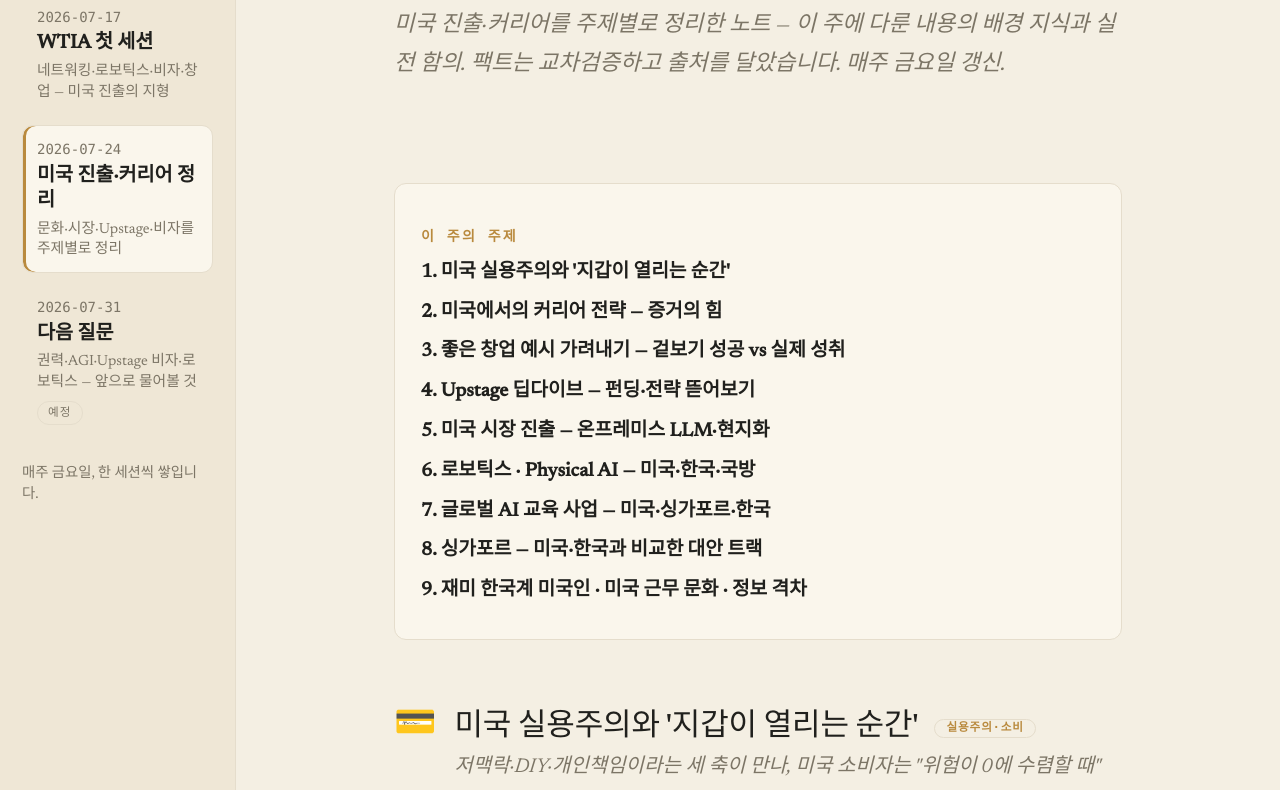
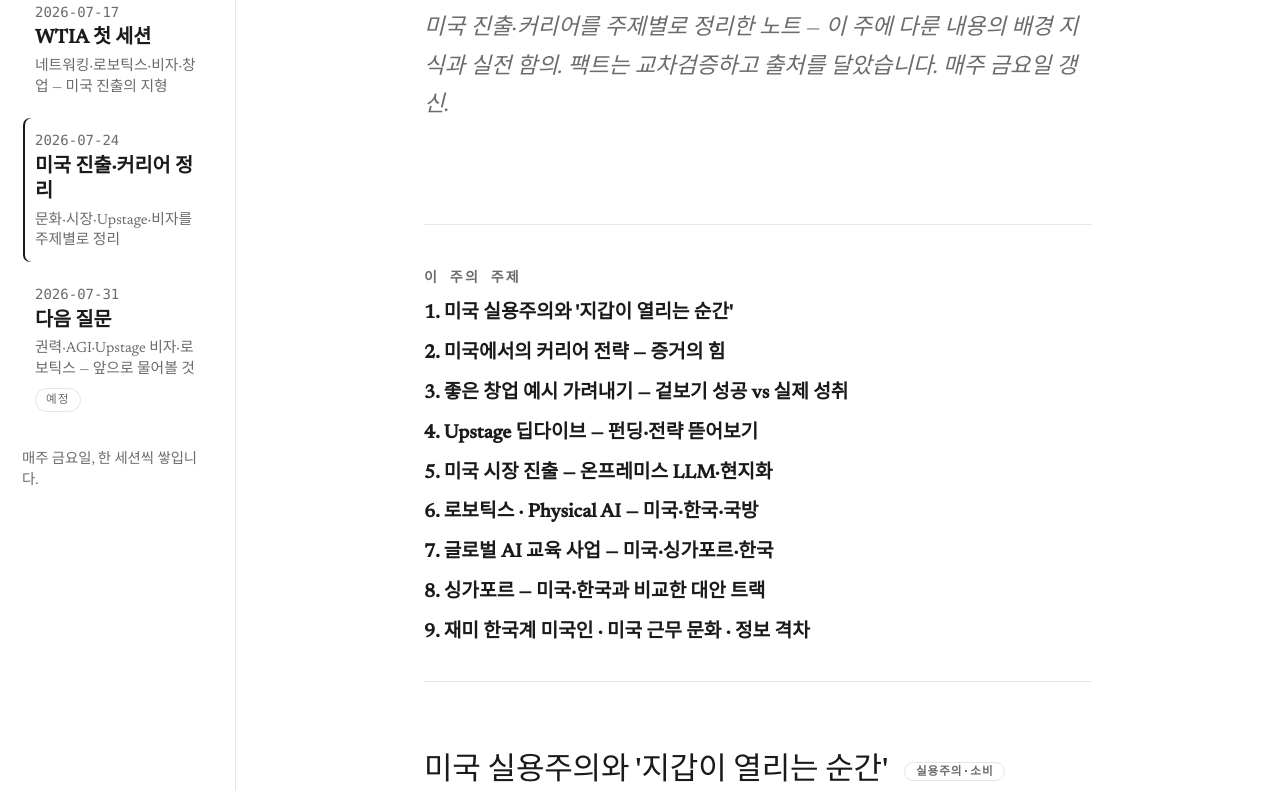
Before and after one commit to bookseal/mentoring, a plain HTML site: page site/2026-07-24.html in a window 1280 px wide. Shown: the part 174-964 px from the top of the page. Drawn offline with Linux system fonts and the light colour scheme.

Commit message:
theme: nav.al 미니멀로 전환 — 흰 바탕 + 검은 세리프 + 회색 헤어라인, 색 제거
- teal/gold 팔레트 → 화이트/블랙/그레이 3톤. 이모지 아이콘·컬러 배지 숨김/그레이스케일.

- 포털 hero SVG(엠블럼) 제거 → 순수 텍스트. 세리프·좁은 칼럼·여백 유지.

Co-Authored-By: Claude Opus 4.8 (1M context) <noreply@anthropic.com>

```diff
--- a/site/theme.css
+++ b/site/theme.css
@@ -1,27 +1,25 @@
 /* ============================================================================
-   theme.css — shared Naval-"Almanack" theme for every page.
-   Palette: cream paper + deep teal-green + muted gold.  Type: Newsreader (EN) +
-   Noto Serif KR (KO), loaded via <link> in each page's <head>.  Mood: minimal,
-   spacious, timeless — subtraction over decoration.
-   All four pages (index + 2026-07-*) link this one sheet; sessions.js unchanged.
+   theme.css — shared theme for every page.  nav.al-minimal: white paper, black
+   serif, thin grey hairlines.  No color — hierarchy comes from size, weight and
+   whitespace only.  Type: Newsreader (EN) + Noto Serif KR (KO), loaded via <link>
+   in each page's <head>.  All pages link this one sheet; sessions.js unchanged.
    ========================================================================== */
 
 :root{
-  /* Naval "Almanack" tokens. Var names kept from the old theme so existing
-     selectors keep working; values are remapped to the book-cover palette. */
-  --bg:#f4efe3;        /* cream paper                     */
-  --bg2:#efe7d6;       /* deeper cream — sidebar          */
-  --card:#faf6ec;      /* card / callout surface          */
-  --fg:#20201d;        /* near-black ink                  */
-  --muted:#7c7566;     /* muted ink                       */
-  --line:#e5ddcc;      /* hairline                        */
+  /* nav.al-minimal tokens. Var names kept from earlier themes so existing
+     selectors keep working; every value collapses to white / black / grey. */
+  --bg:#ffffff;        /* white paper                     */
+  --bg2:#ffffff;       /* sidebar — white, split by a rule */
+  --card:#ffffff;      /* boxes — white, split by a rule   */
+  --fg:#1a1a1a;        /* near-black ink                   */
+  --muted:#6b6b6b;     /* grey meta ink                    */
+  --line:#e6e6e6;      /* thin hairline                    */
 
-  --accent:#1c4a3f;    /* deep teal-green — headings, links, emphasis */
-  --gold:#b98a3e;      /* muted gold — rules, pointers, illustration  */
+  --accent:#1a1a1a;    /* headings, links, emphasis — black */
+  --gold:#8a8a8a;      /* small labels / thin rules — grey  */
 
-  /* legacy names now fold into the two-tone palette (teal + gold) so the
-     multicolor card borders calm down to one voice. */
-  --red:#1c4a3f; --teal:#1c4a3f; --blue:#245b4e; --purple:#6a5344;
+  /* legacy accent names all fold to ink/grey — no color anywhere. */
+  --red:#1a1a1a; --teal:#1a1a1a; --blue:#1a1a1a; --purple:#555555;
 
   --serif:"Newsreader","Noto Serif KR",Georgia,"Apple SD Gothic Neo","AppleMyungjo",serif;
   --mono:ui-monospace,"SF Mono",Menlo,Consolas,monospace;
@@ -34,7 +32,7 @@ body{
   line-height:1.72; -webkit-font-smoothing:antialiased; text-rendering:optimizeLegibility;
 }
 a{color:var(--accent); text-underline-offset:3px; text-decoration-thickness:1px}
-a:hover{color:var(--gold)}
+a:hover{color:var(--muted)}
 .mono{font-family:var(--mono)}
 
 /* ---------- layout + sidebar ---------- */
@@ -45,26 +43,25 @@ a:hover{color:var(--gold)}
 }
 .sidebar .s-head{
   font-family:var(--mono); text-transform:uppercase; letter-spacing:.18em;
-  font-size:.68rem; font-weight:700; color:var(--accent); margin:.2rem 0 1rem .2rem;
+  font-size:.68rem; font-weight:700; color:var(--fg); margin:.2rem 0 1rem .2rem;
 }
 .content{ flex:1 1 auto; min-width:0; }
-#sessionNav{ display:flex; flex-direction:column; gap:.5rem; }
+#sessionNav{ display:flex; flex-direction:column; gap:.4rem; }
 .s-item{
   display:block; text-decoration:none; color:var(--fg);
-  background:transparent; border:1px solid transparent; border-radius:.55rem; padding:.55rem .7rem;
+  background:transparent; border:1px solid transparent; border-radius:.4rem; padding:.5rem .6rem;
 }
-.s-item:hover{ background:var(--card); border-color:var(--line) }
-.s-item.active{ background:var(--card); border-color:var(--line); box-shadow:inset 3px 0 0 var(--gold) }
+.s-item:hover{ background:#fafafa }
+.s-item.active{ box-shadow:inset 2px 0 0 var(--fg) }
 .s-item .s-date{ display:block; font-family:var(--mono); font-size:.7rem; color:var(--muted) }
 .s-item .s-title{ display:block; font-weight:600; font-size:.98rem; margin-top:.12rem; line-height:1.3 }
 .s-item .s-sum{ display:block; font-size:.74rem; color:var(--muted); margin-top:.25rem; line-height:1.4 }
 .s-item .s-badge{
   display:inline-block; margin-top:.4rem; font-family:var(--mono);
   font-size:.58rem; letter-spacing:.1em; text-transform:uppercase; color:var(--muted);
-  background:var(--bg2); border:1px solid var(--line); border-radius:1rem; padding:.05rem .5rem;
+  background:transparent; border:1px solid var(--line); border-radius:1rem; padding:.05rem .5rem;
 }
-.s-item.s-home{ border-color:var(--line); background:var(--card) }
-.s-item.s-home .s-title{ color:var(--accent) }
+.s-item.s-home .s-title{ color:var(--fg) }
 .sidebar .s-foot{ margin-top:1.1rem; font-size:.72rem; color:var(--muted); line-height:1.5 }
 @media (max-width:900px){
   .app{ flex-direction:column }
@@ -77,40 +74,36 @@ a:hover{color:var(--gold)}
 }
 
 /* ---------- header ---------- */
-header.top{ max-width:780px; margin:0 auto; padding:3rem 1.3rem 0.6rem; }
+header.top{ max-width:720px; margin:0 auto; padding:3.2rem 1.3rem 0.6rem; }
 .kicker{
   font-family:var(--mono); text-transform:uppercase;
-  letter-spacing:.24em; font-size:.7rem; color:var(--gold); font-weight:600;
+  letter-spacing:.24em; font-size:.7rem; color:var(--muted); font-weight:600;
 }
 header.top h1{
-  font-family:var(--serif); font-size:3rem; font-weight:500; letter-spacing:-.01em;
-  margin:.5rem 0 .4rem; line-height:1.08;
+  font-family:var(--serif); font-size:2.9rem; font-weight:500; letter-spacing:-.01em;
+  margin:.5rem 0 .4rem; line-height:1.1;
 }
-header.top .sub{ color:var(--muted); font-size:1.12rem; max-width:60ch; font-style:italic }
+header.top .sub{ color:var(--muted); font-size:1.12rem; max-width:62ch; font-style:italic }
 
-/* hero illustration (portal) */
-.hero{ max-width:780px; margin:1.6rem auto .2rem; padding:0 1.3rem }
-.hero svg{ display:block; width:100%; height:auto }
-
-/* ---------- main + cards ---------- */
-main{ max-width:780px; margin:0 auto; padding:1.6rem 1.3rem 4rem }
+/* ---------- main + cards (text-only, hairline dividers) ---------- */
+main{ max-width:720px; margin:0 auto; padding:1.6rem 1.3rem 4rem }
 .card{
   background:transparent; border:0; border-top:1px solid var(--line); border-radius:0;
-  padding:1.8rem 0 .4rem; margin:0; box-shadow:none; scroll-margin-top:1rem;
+  padding:1.9rem 0 .4rem; margin:0; box-shadow:none; scroll-margin-top:1rem;
 }
 .card:first-of-type{ border-top:0 }
 .card .head{ display:flex; align-items:flex-start; gap:.9rem }
-.card .icon{ font-size:1.7rem; line-height:1; flex:0 0 auto; opacity:.9 }
+.card .icon{ display:none }                 /* text-only — no emoji decoration */
 .card .num{
   font-family:var(--mono); font-size:.78rem; font-weight:700;
-  color:var(--gold); background:transparent; border:1px solid var(--gold); border-radius:.35rem;
+  color:var(--muted); background:transparent; border:1px solid var(--line); border-radius:.35rem;
   padding:.1rem .45rem; flex:0 0 auto; margin-top:.2rem;
 }
 .card h2{ font-family:var(--serif); font-size:1.55rem; font-weight:500; letter-spacing:-.005em; margin:.05rem 0 .2rem; line-height:1.2 }
 .card .why{ color:var(--muted); font-size:1rem; font-style:italic; margin:0 }
-.card .banner{ display:block; width:100%; height:auto; border-radius:.5rem; margin:1rem 0 .2rem; border:1px solid var(--line) }
+.card .banner{ display:block; width:100%; height:auto; border-radius:.4rem; margin:1rem 0 .2rem; border:1px solid var(--line) }
 .card .portrait{ float:right; width:220px; margin:.2rem 0 .7rem 1.1rem }
-.card .portrait img{ display:block; width:100%; height:auto; border-radius:.5rem; border:1px solid var(--line) }
+.card .portrait img{ display:block; width:100%; height:auto; border-radius:.4rem; border:1px solid var(--line) }
 .card .portrait figcaption{ font-size:.72rem; color:var(--muted); margin-top:.35rem; line-height:1.35 }
 .card .portrait figcaption .src{ font-family:var(--mono); font-size:.64rem; display:block; margin-top:.1rem }
 .card .portrait figcaption .li{ display:inline-flex; align-items:center; gap:.25rem; margin-top:.25rem; font-weight:700; color:var(--accent); text-decoration:none }
@@ -118,99 +111,94 @@ main{ max-width:780px; margin:0 auto; padding:1.6rem 1.3rem 4rem }
 @media (max-width:520px){ .card .portrait{ float:none; width:180px; margin:.2rem 0 .6rem 0 } }
 .card ul.tl{ list-style:none; margin:.5rem 0 0; padding:0 }
 .card ul.tl li{ padding:.2rem 0; font-size:.96rem; line-height:1.5; border-left:2px solid var(--line); padding-left:.8rem; margin-left:.15rem }
-.card ul.tl li b.yr{ color:var(--gold); font-variant-numeric:tabular-nums; margin-right:.15rem }
+.card ul.tl li b.yr{ color:var(--fg); font-variant-numeric:tabular-nums; margin-right:.15rem }
 .card .context{ margin:.9rem 0 .2rem; font-size:1.05rem }
 .card .context p{ margin:.6rem 0 }
-.hl{ background:linear-gradient(transparent 62%, #ecdcb3 62%); padding:0 .1em }
+.hl{ background:#efefef; padding:0 .1em }
 
-/* verdict badges — teal / gold / muted */
-.verdict{ display:inline-block; font-size:.8rem; font-weight:600; border-radius:2rem; padding:.1rem .6rem; margin:.15rem .2rem .15rem 0; border:1px solid }
-.v-ok{ color:#1f5a3f; background:#e6efe4; border-color:#bcd4c1 }
-.v-mix{ color:#8a6a1a; background:#f5edd8; border-color:#e0cf9a }
-.v-warn{ color:#8a3a24; background:#f1e2da; border-color:#d9b6a6 }
-.v-op{ color:#5a4636; background:#efe7d9; border-color:#d8cbb6 }
+/* verdict badges — greyscale */
+.verdict{ display:inline-block; font-size:.8rem; font-weight:600; border-radius:2rem; padding:.1rem .6rem; margin:.15rem .2rem .15rem 0; border:1px solid var(--line); color:var(--fg); background:#fafafa }
+.v-ok,.v-mix,.v-warn,.v-op{ color:var(--fg); background:#fafafa; border-color:var(--line) }
 
 .block-tag{
   display:block; font-family:var(--mono); font-size:.7rem;
-  text-transform:uppercase; letter-spacing:.16em; font-weight:700; color:var(--gold); margin:.9rem 0 .4rem;
+  text-transform:uppercase; letter-spacing:.16em; font-weight:700; color:var(--muted); margin:.9rem 0 .4rem;
 }
 .srcs{ margin:.5rem 0 .2rem; font-size:.92rem }
-.srcs .block-tag{ color:var(--gold) }
+.srcs .block-tag{ color:var(--muted) }
 .srcs .row{ margin:.32rem 0; line-height:1.45 }
 .srcs a{ font-weight:600; white-space:normal }
 .srcs .sum{ color:var(--muted) }
 
-.ask{ margin-top:1.1rem; padding:1rem 1.15rem; background:var(--card); border-radius:.6rem; border:1px solid var(--line); border-left:3px solid var(--gold) }
-.ask .block-tag{ color:var(--accent); margin-top:0 }
+.ask{ margin-top:1.1rem; padding:1rem 1.15rem; background:transparent; border:0; border-left:2px solid var(--line) }
+.ask .block-tag{ color:var(--fg); margin-top:0 }
 .ask ul{ margin:0; padding-left:0; list-style:none }
 .ask li{ font-size:1.1rem; font-weight:500; line-height:1.5; margin:.5rem 0; padding-left:1.4rem; position:relative }
-.ask li::before{ content:"›"; position:absolute; left:.3rem; top:-.05rem; color:var(--gold); font-weight:700; font-size:1.3rem }
+.ask li::before{ content:"›"; position:absolute; left:.3rem; top:-.05rem; color:var(--muted); font-weight:700; font-size:1.3rem }
 
-footer{ max-width:780px; margin:0 auto; padding:2rem 1.3rem 3rem; color:var(--muted); font-size:.85rem; border-top:1px solid var(--line) }
-@media (max-width:640px){ html{font-size:18px} header.top h1{font-size:2.3rem} }
+footer{ max-width:720px; margin:0 auto; padding:2rem 1.3rem 3rem; color:var(--muted); font-size:.85rem; border-top:1px solid var(--line) }
+@media (max-width:640px){ html{font-size:18px} header.top h1{font-size:2.2rem} }
 
-/* callout — Claude's cross-check box, recolored to a calm teal/cream note */
-.take,.ctake{ margin-top:1.1rem; padding:1rem 1.15rem; background:var(--card); border:1px solid var(--line); border-left:3px solid var(--accent); border-radius:.6rem; font-size:.98rem; line-height:1.6 }
-.take .who,.ctake .who{ display:block; font-family:var(--mono); font-size:.68rem; font-weight:700; text-transform:uppercase; letter-spacing:.12em; color:var(--accent); margin-bottom:.45rem }
-.ctake h4{ margin:.8rem 0 .25rem; font-size:.7rem; text-transform:uppercase; letter-spacing:.12em; color:var(--gold); font-family:var(--mono) }
+/* callout — kept as a quiet left-ruled note, no fill */
+.take,.ctake{ margin-top:1.1rem; padding:.3rem 0 .3rem 1rem; background:transparent; border:0; border-left:2px solid var(--line); border-radius:0; font-size:.98rem; line-height:1.6 }
+.take .who,.ctake .who{ display:block; font-family:var(--mono); font-size:.68rem; font-weight:700; text-transform:uppercase; letter-spacing:.12em; color:var(--muted); margin-bottom:.45rem }
+.ctake h4{ margin:.8rem 0 .25rem; font-size:.7rem; text-transform:uppercase; letter-spacing:.12em; color:var(--muted); font-family:var(--mono) }
 .ctake ul{ margin:.2rem 0 .4rem; padding-left:1.15rem }
 .ctake li{ margin:.25rem 0 }
 .ctake p{ margin:.4rem 0 }
 .ctake .src{ font-size:.82rem; color:var(--muted); margin-top:.45rem }
 .ctake .src a{ color:var(--accent); word-break:break-all }
-.ctake h4.wis{ color:var(--purple) }
-.ctake h4.big{ color:var(--accent) }
-.ctake h4.bias{ color:#8a3a24 }
-.ctake blockquote{ margin:.4rem 0 .4rem .2rem; padding:.15rem 0 .15rem .8rem; border-left:2px solid var(--gold); color:#443b2e; font-style:italic }
+.ctake h4.wis,.ctake h4.big,.ctake h4.bias{ color:var(--muted) }
+.ctake blockquote{ margin:.4rem 0 .4rem .2rem; padding:.15rem 0 .15rem .8rem; border-left:2px solid var(--line); color:#333; font-style:italic }
 .ctake blockquote cite{ display:block; font-style:normal; font-size:.82rem; color:var(--muted); margin-top:.15rem }
 .ctake table{ border-collapse:collapse; width:100%; font-size:.86rem; margin:.4rem 0 }
 .ctake th, .ctake td{ border:1px solid var(--line); padding:.3rem .5rem; text-align:left; vertical-align:top }
-.ctake th{ background:var(--bg2); color:var(--accent); font-size:.78rem; font-weight:600 }
+.ctake th{ background:#fafafa; color:var(--fg); font-size:.78rem; font-weight:600 }
 
-/* theme sections + chips + TOC + reorder list + key quotes */
-.themehead{ margin:3rem 0 .5rem; padding:.2rem 0 .6rem; border-bottom:1px solid var(--gold) }
-.themehead .tnum{ font-family:var(--mono); font-size:.7rem; font-weight:700; letter-spacing:.16em; color:var(--gold) }
+/* theme sections + chips + TOC */
+.themehead{ margin:3rem 0 .5rem; padding:.2rem 0 .6rem; border-bottom:1px solid var(--line) }
+.themehead .tnum{ font-family:var(--mono); font-size:.7rem; font-weight:700; letter-spacing:.16em; color:var(--muted) }
 .themehead h2{ font-family:var(--serif); margin:.2rem 0 0; font-size:1.9rem; font-weight:500; letter-spacing:-.01em }
 .themehead .tsub{ color:var(--muted); font-size:.95rem; margin:.25rem 0 0; font-style:italic }
-.chip{ display:inline-block; font-family:var(--mono); font-size:.58rem; font-weight:700; letter-spacing:.08em; text-transform:uppercase; color:var(--accent); background:transparent; border:1px solid var(--line); border-radius:1rem; padding:.08rem .55rem; margin-left:.5rem; vertical-align:middle }
-.keyq{ margin:.8rem 0 .35rem; padding:.7rem .95rem; background:var(--card); border-left:2px solid var(--gold); border-radius:.4rem }
-.keyq .block-tag{ color:var(--gold); margin:.1rem 0 .4rem }
+.chip{ display:inline-block; font-family:var(--mono); font-size:.58rem; font-weight:700; letter-spacing:.08em; text-transform:uppercase; color:var(--muted); background:transparent; border:1px solid var(--line); border-radius:1rem; padding:.08rem .55rem; margin-left:.5rem; vertical-align:middle }
+.keyq{ margin:.8rem 0 .35rem; padding:.3rem 0 .3rem 1rem; background:transparent; border-left:2px solid var(--line); border-radius:0 }
+.keyq .block-tag{ color:var(--muted); margin:.1rem 0 .4rem }
 .keyq .kq{ margin:.35rem 0; font-size:.98rem; line-height:1.55 }
-.keyq .kq b.s{ font-family:var(--mono); font-size:.66rem; color:var(--bg); background:var(--gold); border-radius:.3rem; padding:.03rem .34rem; margin-right:.35rem }
-details.fulldlg{ margin:.5rem 0 .2rem; border:1px solid var(--line); border-radius:.5rem; background:var(--card) }
+.keyq .kq b.s{ font-family:var(--mono); font-size:.66rem; color:var(--bg); background:var(--fg); border-radius:.3rem; padding:.03rem .34rem; margin-right:.35rem }
+details.fulldlg{ margin:.5rem 0 .2rem; border:1px solid var(--line); border-radius:.4rem; background:transparent }
 details.fulldlg>summary{ cursor:pointer; padding:.5rem .8rem; font-family:var(--mono); font-size:.72rem; font-weight:600; color:var(--muted); list-style:none }
 details.fulldlg>summary::-webkit-details-marker{ display:none }
 details.fulldlg>summary::before{ content:"▸ 전체 대화 보기 " }
 details.fulldlg[open]>summary::before{ content:"▾ 전체 대화 접기 " }
 details.fulldlg>summary span{ display:none }
 details.fulldlg .dialog{ margin-top:0; border-top:1px dashed var(--line); padding:.5rem .8rem .6rem }
-.toc{ background:var(--card); border:1px solid var(--line); border-radius:.6rem; padding:1.1rem 1.3rem; margin:1.6rem 0 }
-.toc .block-tag{ color:var(--gold) }
+.toc{ background:transparent; border:0; border-top:1px solid var(--line); border-bottom:1px solid var(--line); border-radius:0; padding:1.1rem 0; margin:1.6rem 0 }
+.toc .block-tag{ color:var(--muted) }
 .toc .tgroup{ margin:.55rem 0; font-size:.96rem; line-height:1.5 }
-.toc .tgroup b{ color:var(--accent); font-weight:600 }
+.toc .tgroup b{ color:var(--fg); font-weight:600 }
 .toc a{ text-decoration:none; color:var(--fg) }
-.toc a:hover{ color:var(--accent); text-decoration:underline }
+.toc a:hover{ color:var(--muted); text-decoration:underline }
 
 /* reorder list (7/24 · 7/31 pages) */
 .reorder{ margin:0 0 1rem }
-.reorder-head{ font-family:var(--mono); font-size:.7rem; text-transform:uppercase; letter-spacing:.16em; font-weight:700; color:var(--gold) }
+.reorder-head{ font-family:var(--mono); font-size:.7rem; text-transform:uppercase; letter-spacing:.16em; font-weight:700; color:var(--muted) }
 .reorder-head .hint{ color:var(--muted); font-weight:500; letter-spacing:.02em; text-transform:none; font-family:var(--serif) }
 .q-list{ list-style:none; margin:.7rem 0 0; padding:0; counter-reset:q }
-.q-list li{ counter-increment:q; display:flex; align-items:flex-start; gap:.6rem; background:var(--card); border:1px solid var(--line); border-radius:.5rem; padding:.7rem .85rem; margin:.55rem 0; cursor:grab }
+.q-list li{ counter-increment:q; display:flex; align-items:flex-start; gap:.6rem; background:transparent; border:1px solid var(--line); border-radius:.4rem; padding:.7rem .85rem; margin:.55rem 0; cursor:grab }
 .q-list li.dragging{ opacity:.45 }
-.q-list li.over{ border-color:var(--accent); box-shadow:0 0 0 2px #cfe0d8 }
-.q-list li::before{ content:counter(q); flex:0 0 auto; font-family:var(--mono); font-weight:700; color:var(--bg); background:var(--accent); border-radius:.35rem; padding:.05rem .5rem; font-size:.8rem; margin-top:.22rem }
+.q-list li.over{ border-color:var(--fg); box-shadow:0 0 0 2px #dcdcdc }
+.q-list li::before{ content:counter(q); flex:0 0 auto; font-family:var(--mono); font-weight:700; color:var(--bg); background:var(--fg); border-radius:.35rem; padding:.05rem .5rem; font-size:.8rem; margin-top:.22rem }
 .q-text{ flex:1; font-size:1.06rem; font-weight:500; line-height:1.45 }
 .ord-title{ cursor:pointer }
-.ord-title:hover{ color:var(--accent); text-decoration:underline }
+.ord-title:hover{ color:var(--fg); text-decoration:underline }
 .q-actions{ flex:0 0 auto; display:flex; gap:.2rem }
-.q-actions button{ border:1px solid var(--line); background:var(--card); border-radius:.35rem; width:2rem; height:2rem; font-size:1rem; cursor:pointer; color:var(--fg); line-height:1 }
-.q-actions button:hover{ border-color:var(--accent); color:var(--accent) }
+.q-actions button{ border:1px solid var(--line); background:transparent; border-radius:.35rem; width:2rem; height:2rem; font-size:1rem; cursor:pointer; color:var(--fg); line-height:1 }
+.q-actions button:hover{ border-color:var(--fg) }
 
 /* edit-questions toggle */
-#editQ{ margin-left:.7rem; font-family:var(--mono); font-size:.7rem; font-weight:700; padding:.25rem .7rem; border:1px solid var(--line); border-radius:.4rem; background:var(--card); color:var(--fg); cursor:pointer; vertical-align:middle }
-#editQ.on{ background:var(--accent); color:var(--bg); border-color:var(--accent) }
-body.qediting .ask li[contenteditable="true"]{ background:#fbf6e8; border-radius:.3rem; outline:none; cursor:text }
-body.qediting .ask li[contenteditable="true"]:focus{ box-shadow:0 0 0 3px #e7d9b0 }
+#editQ{ margin-left:.7rem; font-family:var(--mono); font-size:.7rem; font-weight:700; padding:.25rem .7rem; border:1px solid var(--line); border-radius:.4rem; background:transparent; color:var(--fg); cursor:pointer; vertical-align:middle }
+#editQ.on{ background:var(--fg); color:var(--bg); border-color:var(--fg) }
+body.qediting .ask li[contenteditable="true"]{ background:#f5f5f5; border-radius:.3rem; outline:none; cursor:text }
+body.qediting .ask li[contenteditable="true"]:focus{ box-shadow:0 0 0 3px #dcdcdc }
 
 @media print{ .reorder{ display:none } .q-actions{ display:none } #editQ{ display:none } }
```
Also changed, not shown: site/index.html (+0 -9 lines).
